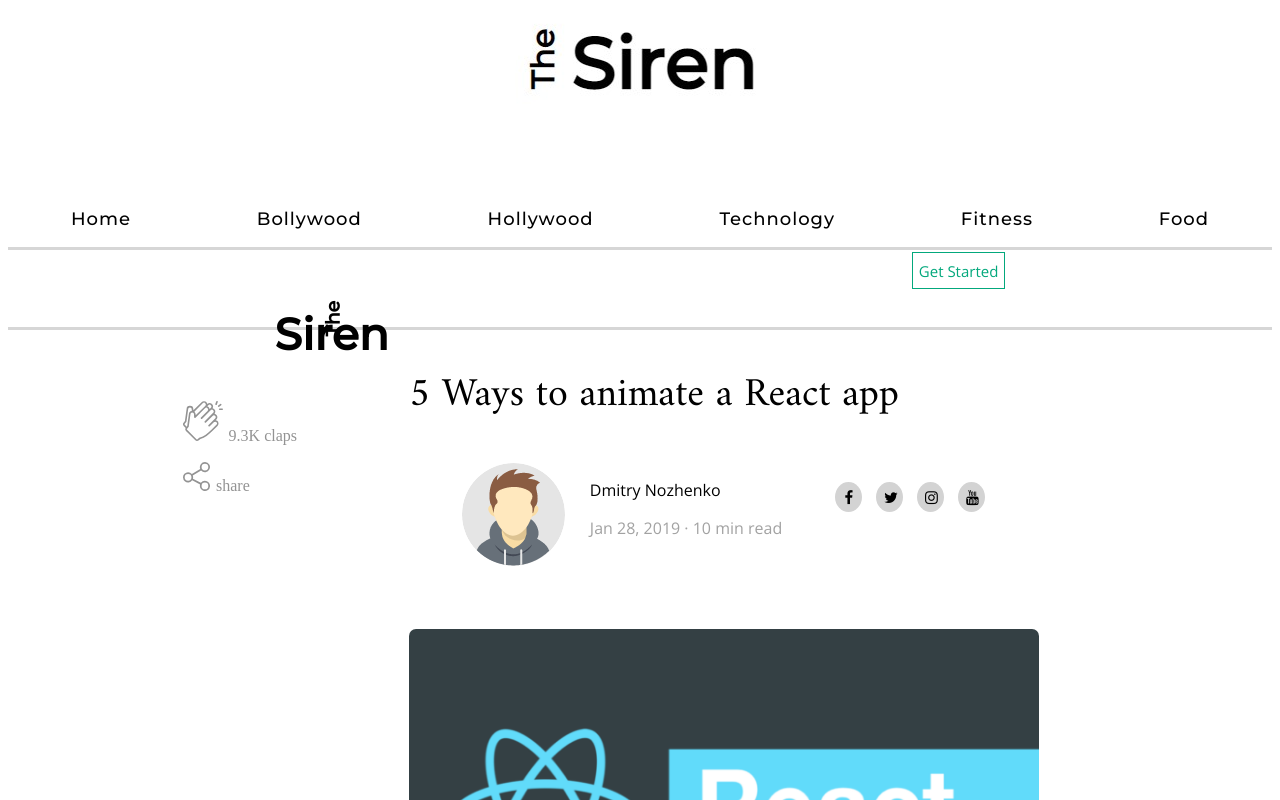
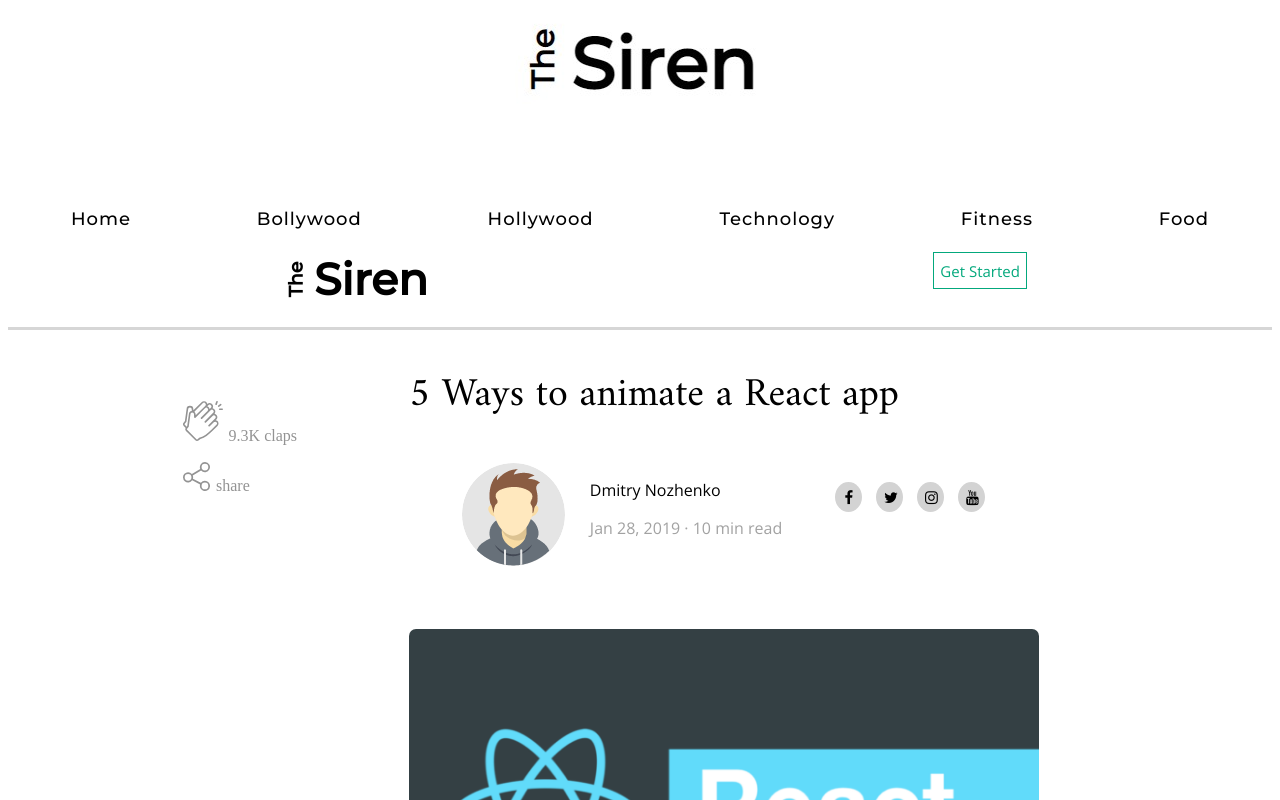
Before and after one commit to kunalbarve02/blogsite1, a React (Create React App) app: page /article in a window 1280 px wide. Shown: the top 800 px of the page. Built offline with nearby package versions, Linux system fonts and the light colour scheme.

Commit message:
Second Commit

```diff
--- a/src/Article-component/articleNav.js
+++ b/src/Article-component/articleNav.js
@@ -4,7 +4,7 @@ const ArticleNav =()=>{
     return(
         <>
             <div className="art-nav-container">
-                <div classname="article-logo">
+                <div className="article-logo">
                     <h2 className="article-logo-the">The</h2>
                     <h1 className="article-logo-siren">Siren</h1>
                 </div>
--- a/src/components/navbar.js
+++ b/src/components/navbar.js
@@ -5,7 +5,7 @@ import logo from './Home/Pictures/logo.jpg'
  const navList=[
     {
         name: 'Home',
-        path:'/The-Siren',
+        path:'/home',
     },
     {
         name: 'Bollywood',
--- a/src/styles/navbar.css
+++ b/src/styles/navbar.css
@@ -41,7 +41,6 @@
     display: flex;
     justify-content: space-evenly;
     align-items: center;
-    box-shadow: 0px 3px rgba(0, 0, 0, 0.16);
     padding-bottom: 0;
 }
 .nav-active
```
Also changed, not shown: 1 other file (tests, documents, lock files or other folders).
